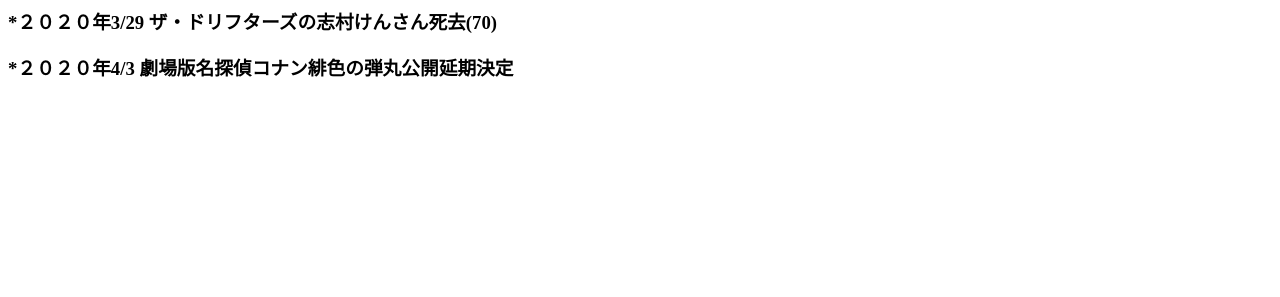
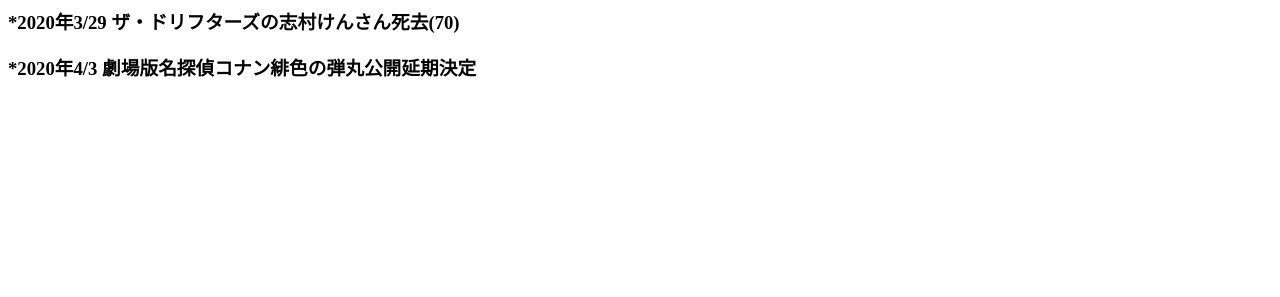
Before and after one commit to tanukichi5000/kyuuridekensaku, a plain HTML site: page index.html in a window 1280 px wide. Shown: the part 503-800 px from the top of the page. Drawn offline with Linux system fonts and the light colour scheme.

Commit message:
Update index.html

```diff
--- a/index.html
+++ b/index.html
@@ -5,8 +5,8 @@
 <h1>提供：Yahoo! JAPAN</h1></fieldset><input type="hidden" name="fr" value="top_ga1_sa"><input type="hidden" name="ei" value="UTF-8"><input type="hidden" name="ts" value=""><input type="hidden" name="aq" value="-1"><input type="hidden" name="oq" value=""><input type="hidden" name="at" value=""><input type="hidden" name="ai" value=""></form>
 
     <h1>＊ニュース＊
-</h1><h3>*２０２０年3/29 ザ・ドリフターズの志村けんさん死去(70)
-</h3><h3>*２０２０年4/3 劇場版名探偵コナン緋色の弾丸公開延期決定
+</h1><h3>*2020年3/29 ザ・ドリフターズの志村けんさん死去(70)
+</h3><h3>*2020年4/3 劇場版名探偵コナン緋色の弾丸公開延期決定
 
 
 
```
